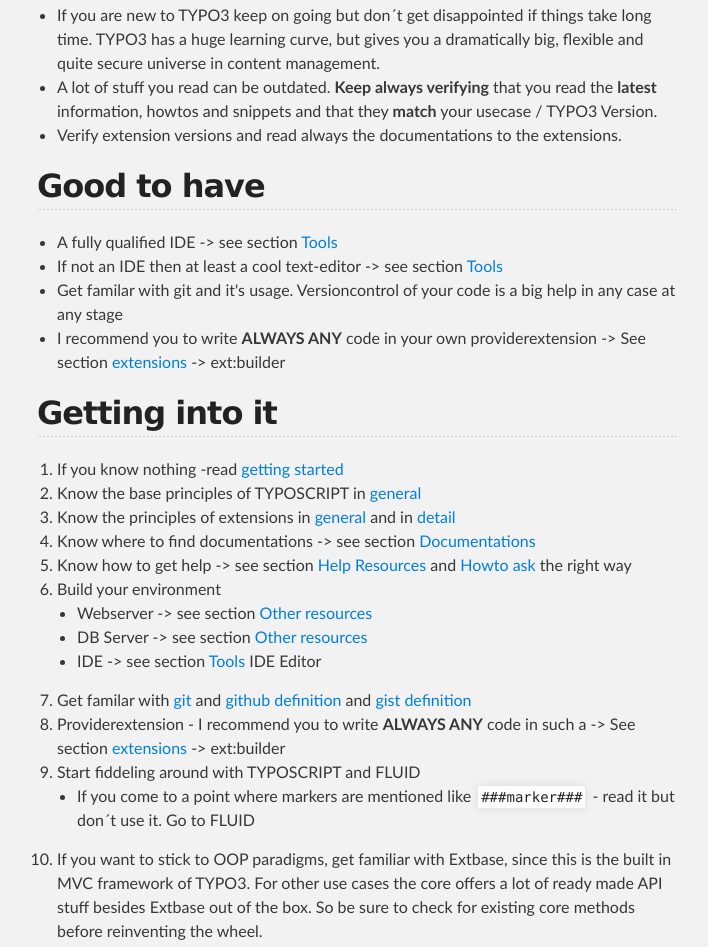
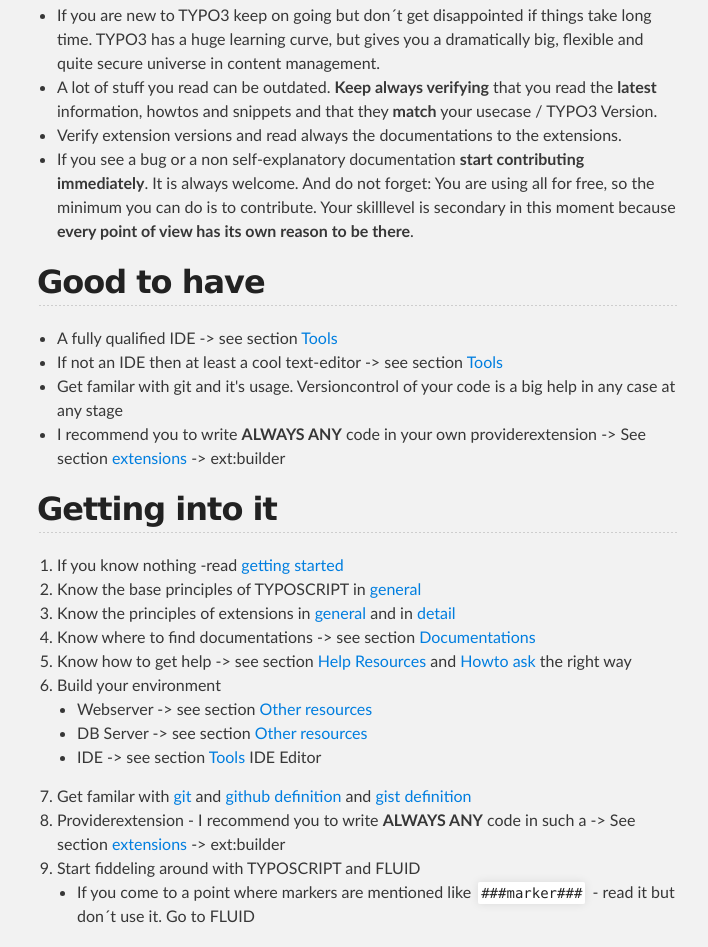
Before and after one commit to githubrsys/startingWithTYPO3, a plain HTML site: page index.html in a window 1280 px wide. Shown: the part 1509-2456 px from the top of the page, without its empty margins (283-991 px from the left). Drawn offline with Linux system fonts and the light colour scheme.

```diff
--- a/index.html
+++ b/index.html
@@ -100,6 +100,7 @@
 <li>If you are new to TYPO3 keep on going but don´t get disappointed if things take long time. TYPO3 has a huge learning curve, but gives you a dramatically big, flexible and quite secure universe in content management.</li>
 <li>A lot of stuff you read can be outdated. <strong>Keep always verifying</strong> that you read the <strong>latest</strong> information, howtos and snippets and that they <strong>match</strong> your usecase / TYPO3 Version.</li>
 <li>Verify extension versions and read always the documentations to the extensions.</li>
+<li>If you see a bug or a non self-explanatory documentation <strong>start contributing immediately</strong>. It is always welcome. And do not forget: You are using all for free, so the minimum you can do is to contribute. Your skilllevel is secondary in this moment because <strong>every point of view has its own reason to be there</strong>.</li>
 </ul>
 
 <h2>
```
Also changed, not shown: params.json (+1 -1 lines).
